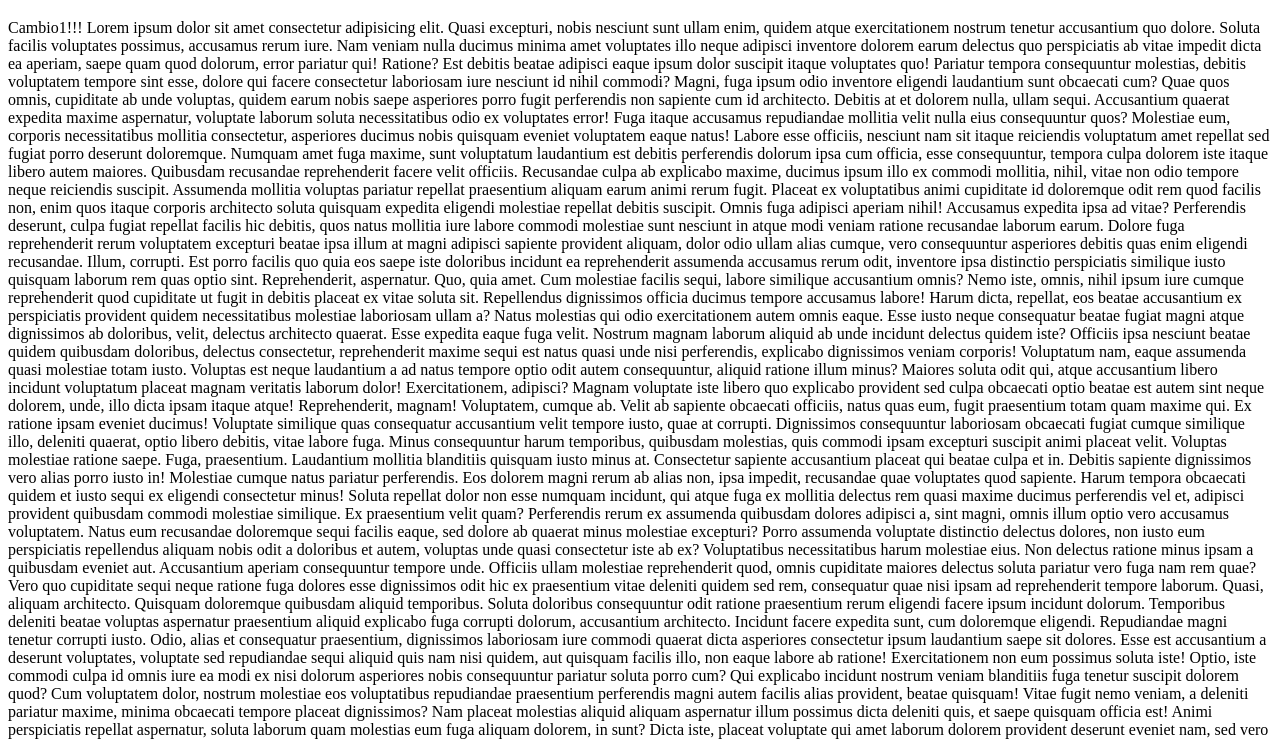
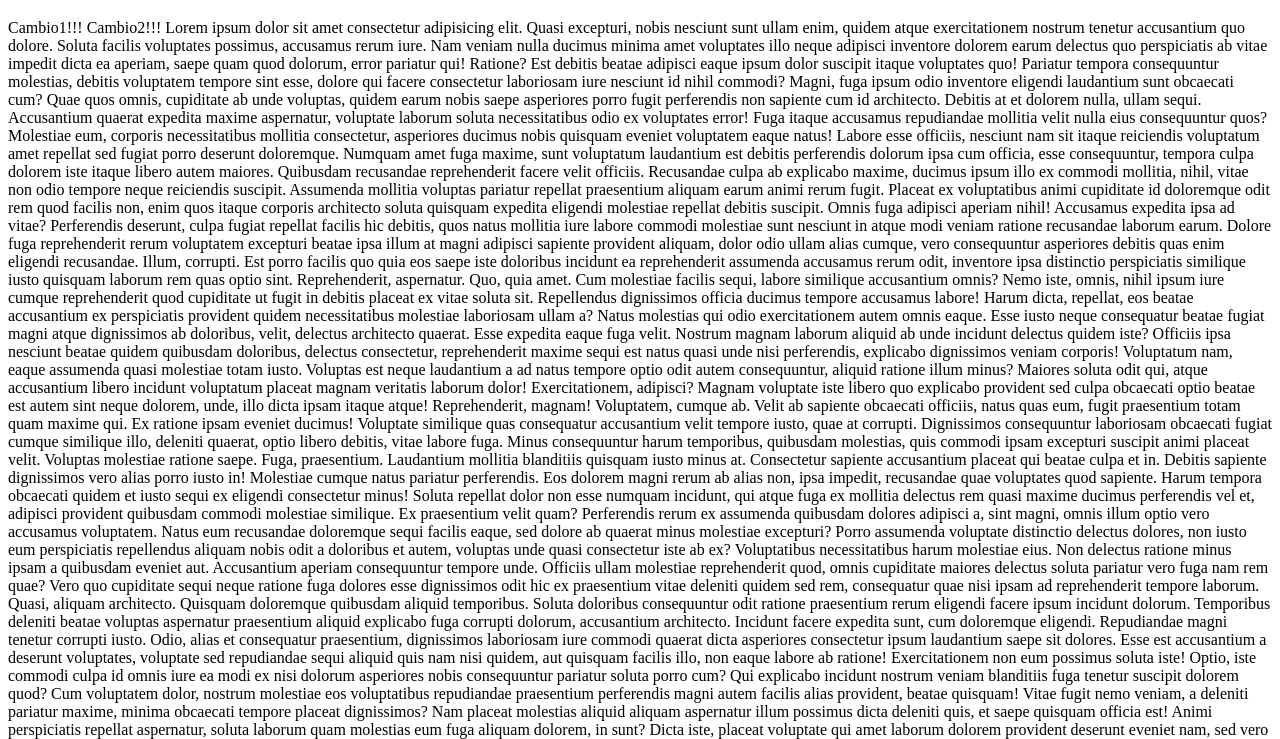
Before and after one commit to amemilars8/prueba1Git, a plain HTML site: page index.html in a window 1280 px wide. Shown: the part 61-800 px from the top of the page. Drawn offline with Linux system fonts and the light colour scheme.

Commit message:
prueba1 github desktop

```diff
--- a/index.html
+++ b/index.html
@@ -10,6 +10,7 @@
     <h1>Hola Mundo!!</h1>
     <p>
         Cambio1!!!
+        Cambio2!!!
         Lorem ipsum dolor sit amet consectetur adipisicing elit. Quasi excepturi, nobis nesciunt sunt ullam enim, quidem atque exercitationem nostrum tenetur accusantium quo dolore. Soluta facilis voluptates possimus, accusamus rerum iure.
         Nam veniam nulla ducimus minima amet voluptates illo neque adipisci inventore dolorem earum delectus quo perspiciatis ab vitae impedit dicta ea aperiam, saepe quam quod dolorum, error pariatur qui! Ratione?
         Est debitis beatae adipisci eaque ipsum dolor suscipit itaque voluptates quo! Pariatur tempora consequuntur molestias, debitis voluptatem tempore sint esse, dolore qui facere consectetur laboriosam iure nesciunt id nihil commodi?
```
